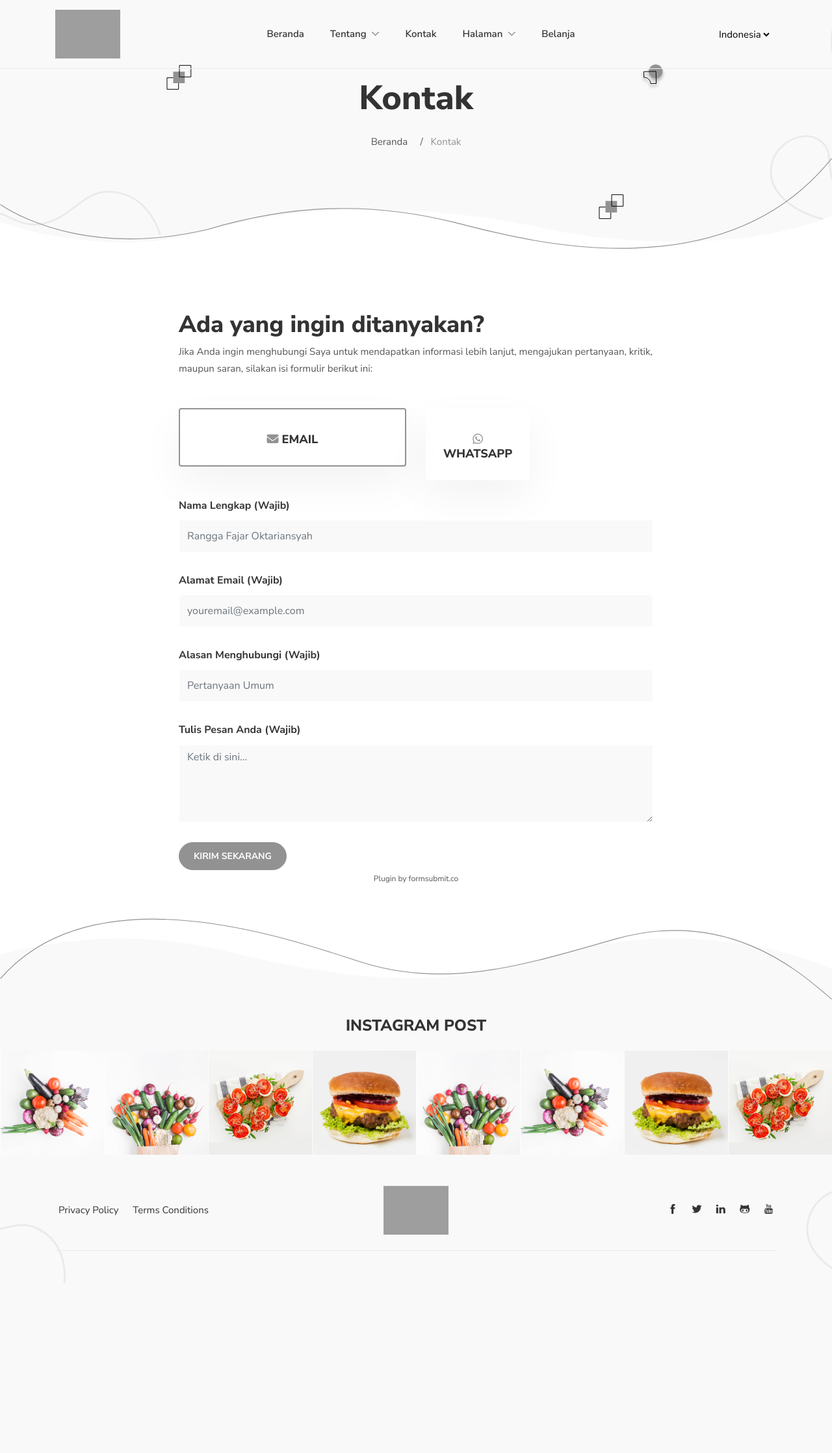
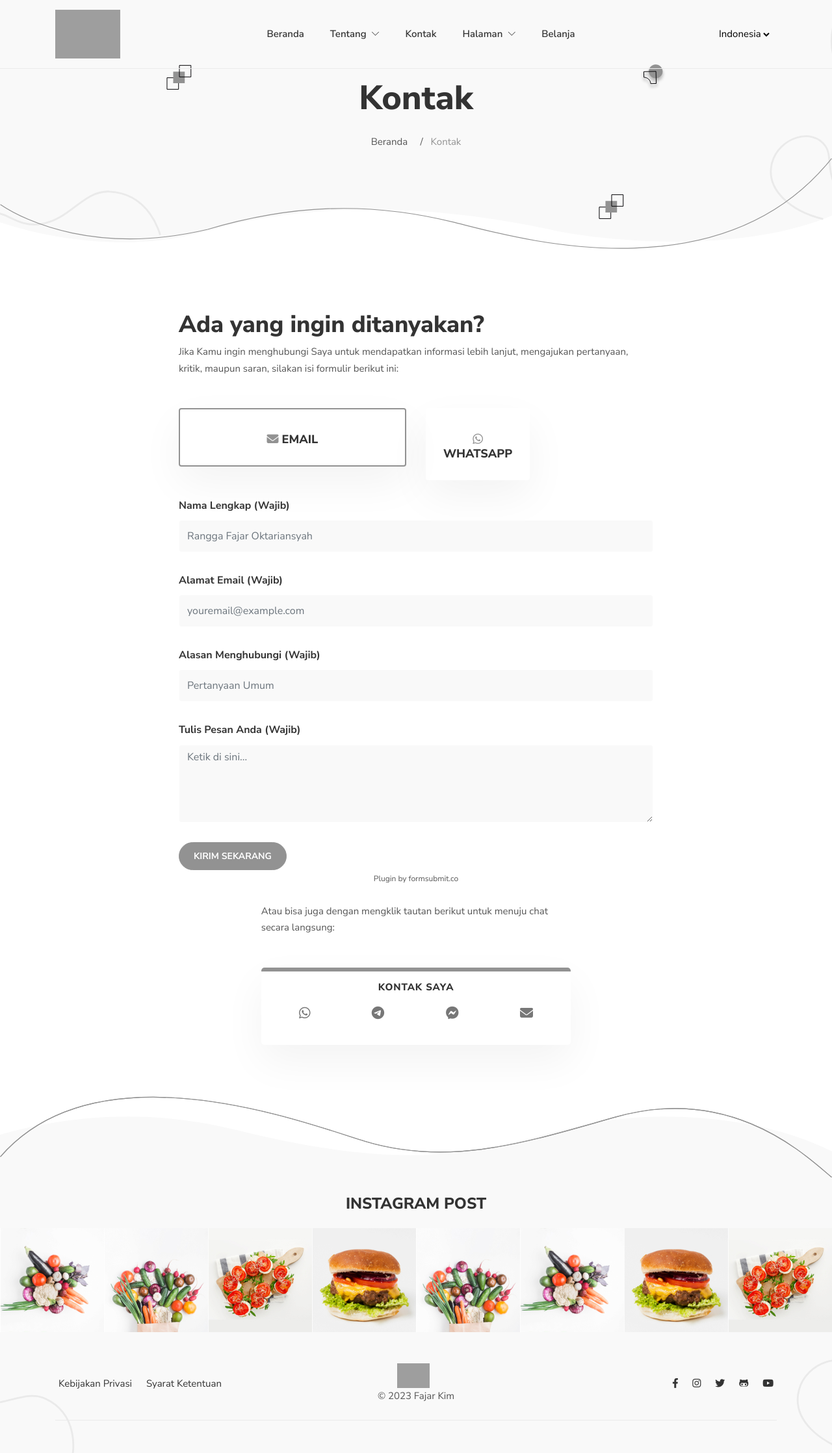
Before and after one commit to FajarKim/fajarkim.github.io, a PHP site: page /contact.html in a window 1280 px wide. Shown: the whole page at 65% size. Before the commit the page ends 1975 px from the top, so only its background shows below. Run offline with PHP 8.4, Linux system fonts and the light colour scheme; some libraries are stand-ins or nearby versions; grey boxes are pictures that could not be loaded.

Commit message:
Update files

```diff
--- a/assets/css/style.css
+++ b/assets/css/style.css
@@ -986,7 +986,7 @@ mark {
   left: 2rem;
 }
 .content .notices.info p {
-  border-top: 30px solid #F0B37E;
+  border-top: 30px solid #75F082;
   background: #F9F9F9;
 }
 .content .notices.info p::after {
--- a/assets/htminc/waform-id.htm
+++ b/assets/htminc/waform-id.htm
@@ -9,26 +9,23 @@
 <form>
 <div class="form-group">
 <label for="name">Nama Lengkap (Wajib)</label>
-<input class="validate form-control" id="wa_name" name="name" placeholder="Rangga Fajar Oktariansyah" required="" type="text" value=''/>
+<input class="validate form-control" id="wa_name" name="name" placeholder="Rangga Fajar Oktariansyah" required type="text" value=''/>
 </div>
 <div class="form-group">
 <label for="number">Nomor WhatsApp (Wajib)</label>
-<input class="validate form-control" id="wa_number" name="count" placeholder="62xxxxxxxxxxx" required="" type="number" value=''/>
+<input class="validate form-control" id="wa_number" name="count" placeholder="62xxxxxxxxxxx" required type="number" value=''/>
 </div>
 <div class="form-group">
 <label for="subject">Alasan Menghubungi (Wajib)</label>
-<input class="validate form-control" id="wa_subject" name="subject" placeholder="Pertanyaan Umum" required="" type="text" value=''/>
+<input class="validate form-control" id="wa_subject" name="subject" placeholder="Pertanyaan Umum" required type="text" value=''/>
 </div>
 <div class="form-group">
 <label for="message">Tulis Pesan Anda (Wajib)</label>
 <textarea class="form-control" id='wa_textarea' placeholder="Ketik di sini..." maxlength='5000' row='1' required></textarea>
 </div>
-<div class="form-group">
-<div class="g-recaptcha" data-sitekey="6LdcuV8mAAAAAHV9kSASzAvZZz9tfjSsOKOlKD5C"></div>
-</div>
-<a style="text-decoration:none" class="send_form" href="javascript:void" type="submit" title="Kirim Sekarang"><button class="btn btn-primary">Kirim Sekarang</button></a>
+<button style="text-decoration:none" class="send_form btn btn-primary" href="javascript:void" type="submit" title="Kirim Sekarang">Kirim Sekarang</button>
 </form>
-
+<small><div id="text-info"></div></small>
 <center><small>Created by www.idblanter.com</small></center>
 
 <script type="text/javascript">
@@ -40,6 +37,7 @@ var input_blanter = document.getElementById('wa_number');
 var walink = 'https://web.whatsapp.com/send',
     phone = '6285659850910',
     walink2 = 'Halo 👋🏻';
+    text_yes = 'Terkirim';
 
 /* Smartphone Support */
 if (/Android|webOS|iPhone|iPad|iPod|BlackBerry|IEMobile|Opera Mini/i.test(navigator.userAgent)) {
@@ -64,6 +62,7 @@ var blanter_whatsapp = walink + '?phone=' + phone + '&text=' + walink2 + '%0A%0A
 
 /* Whatsapp Window Open */
 window.open(blanter_whatsapp,'_blank');
+document.getElementById("text-info").innerHTML = '<div class="content notices info"><p>'+text_yes+'</p></div>';
 }
 });
 //]]>
--- a/contact.html
+++ b/contact.html
@@ -30,18 +30,10 @@
   <meta property="og:url" content="" />
   <meta property="og:updated_time" content="2020-03-15T15:40:24+06:00" />
 
-    <!-- Load Library Google reCaptcha -->
-  <script src='https://www.google.com/recaptcha/api.js'></script>
-
   <script src="/assets/plugins/jQuery/jquery.min.js"></script>
   <script>
      $(function() {
     	$("#footerHTMLinclude").load("/assets/htminc/footer-id.htm");
-     });
-  </script>
-  <script>
-     $(function() {
-    	$("#navbarHTMLinclude").load("/assets/htminc/nav-banner-id.htm");
      });
   </script>
   <script>
@@ -53,7 +45,75 @@
 <body>
 <!-- navigation -->
 <header class="navigation fixed-top">
-  <div id="navbarHTMLinclude"></div>
+  <!-- navigation -->
+  <div class="container">
+    <nav class="navbar navbar-expand-lg navbar-white">
+      <a class="navbar-brand order-1" href="https://fajarkim.github.io">
+        <img class="img-fluid" width="100px" src="/assets/images/logo.svg"
+          alt="Beranda | Fajar Kim">
+      </a>
+      <div class="collapse navbar-collapse text-center order-lg-2 order-3" id="navigation">
+        <ul class="navbar-nav mx-auto">
+          <li class="nav-item">
+            <a class="nav-link" href="https://fajarkim.github.io">Beranda</a>
+          </li>
+          <li class="nav-item dropdown">
+            <a class="nav-link" href="#" role="button" data-toggle="dropdown" aria-haspopup="true"
+              aria-expanded="false">
+              Tentang <i class="ti-angle-down ml-1"></i>
+            </a>
+            <div class="dropdown-menu">
+
+              <a class="dropdown-item" href="https://fajarkim.github.io/about-me">Tentang Saya</a>
+
+              <a class="dropdown-item" href="https://fajarkim.github.io/about-us">Tentang Penulis</a>
+
+            </div>
+          </li>
+
+          <li class="nav-item">
+            <a class="nav-link" href="https://fajarkim.github.io/contact">Kontak</a>
+          </li>
+
+          <li class="nav-item dropdown">
+            <a class="nav-link" href="#" role="button" data-toggle="dropdown" aria-haspopup="true"
+              aria-expanded="false">Halaman <i class="ti-angle-down ml-1"></i>
+            </a>
+            <div class="dropdown-menu">
+
+              <a class="dropdown-item" href="https://fajarkim.github.io/author-single">Blog</a>
+
+              <a class="dropdown-item" href="https://fajarkim.github.io/author-single">Postingan</a>
+
+              <a class="dropdown-item" href="https://fajarkim.github.io/author">Repositori</a>
+
+              <a class="dropdown-item" href="https://fajarkim.github.io/privacy-policy">Kebijakan Privasi</a>
+
+              <a class="dropdown-item" href="https://fajarkim.github.io/terms-conditions">Syarat Ketentuan</a>
+
+            </div>
+          </li>
+
+          <li class="nav-item">
+            <a class="nav-link" href="https://fajarkim.github.io/shop">Belanja</a>
+          </li>
+        </ul>
+      </div>
+
+      <div class="order-2 order-lg-3 d-flex align-items-center">
+        <select class="m-2 border-0 bg-transparent" id="select-language">
+          <option id="en" value="" selected>Indonesia</option>
+          <option id="fr" value="">English</option>
+          <option id="fr" value="">Français</option>
+        </select>
+
+        <button class="navbar-toggler border-0 order-1" type="button" data-toggle="collapse" data-target="#navigation">
+          <i class="ti-menu"></i>
+        </button>
+      </div>
+
+    </nav>
+  </div>
 </header>
 <!-- /navigation -->
 <div class="header text-center">
@@ -124,18 +184,18 @@
       <div class="col-lg-8 mx-auto">
 
         <div class="content mb-5">
-          <h2 id="we-would-love-to-hear-from-you">Ada yang ingin ditanyakan?</h2>
-          <p>Jika Anda ingin menghubungi Saya untuk mendapatkan informasi lebih lanjut, mengajukan pertanyaan, kritik, maupun saran, silakan isi formulir berikut ini:</p>
+          <h2>Ada yang ingin ditanyakan?</h2>
+          <p>Jika Kamu ingin menghubungi Saya untuk mendapatkan informasi lebih lanjut, mengajukan pertanyaan, kritik, maupun saran, silakan isi formulir berikut ini:</p>
         </div>
 
         <ul class="nav nav-pills nav-pills-icon row text-center" id="myTab" role="tablist">
         <li class="nav-item col-md-6 col-sm-6" role="presentation">
-           <a class="nav-link shadow active" id="tab-one" data-toggle="tab" href="#tabOne" role="tab" aria-controls="tabOne" aria-selected="true">
+           <a class="nav-link shadow active" id="tab-sendemail" data-toggle="tab" href="#sendEmail" role="tab" aria-controls="sendEmail" aria-selected="true">
               <h4 class="text-uppercase mt-3 d-block"><font color="#929292"><span class="fas fa-envelope"></font> Email</h4>
            </a>
         </li>
         <li class="nav-item col-md-3 col-sm-6" role="presentation">
-           <a class="nav-link shadow" id="tab-two" data-toggle="tab" href="#tabTwo" role="tab" aria-controls="tabTwo" aria-selected="false">
+           <a class="nav-link shadow" id="tab-sendwa" data-toggle="tab" href="#sendWhatsApp" role="tab" aria-controls="sendWhatsApp" aria-selected="false">
             <h4 class="text-uppercase mt-3 d-block"><font color="#929292"><span class="fab fa-whatsapp"></font> WhatsApp</h4>
          </a>
         </li>
@@ -144,7 +204,7 @@
      <div class="row">
          <div class="col-12">
             <div class="tab-content" id="myTabContent">
-               <div class="tab-pane fade show active" id="tabOne" role="tabpanel" aria-labelledby="tab-one">
+               <div class="tab-pane fade show active" id="sendEmail" role="tabpanel" aria-labelledby="tab-sendemail">
                   <div class="content"></br>
                      <form method="POST" action="https://formsubmit.co/fajarrkim@gmail.com" target="_blank">
                        <div class="form-group">
@@ -157,28 +217,44 @@
                        </div>
                        <div class="form-group">
                          <label for="subject">Alasan Menghubungi (Wajib)</label>
-                         <input type="text" name="_subject" id="reason" class="form-control" placeholder="Pertanyaan Umum" required>
+                         <input type="text" name="_subject" id="subject" class="form-control" placeholder="Pertanyaan Umum" required>
                        </div>
                        <div class="form-group">
                          <label for="message">Tulis Pesan Anda (Wajib)</label>
                          <textarea name="message" id="message" class="form-control" placeholder="Ketik di sini..." required></textarea>
-                       </div>
-                       <div class="form-group">
-                         <div class="g-recaptcha" data-sitekey="6LdcuV8mAAAAAHV9kSASzAvZZz9tfjSsOKOlKD5C"></div>
                        </div>
                        <button type="submit" class="btn btn-primary">Kirim Sekarang</button>
                      </form>
                      <center><small>Plugin by formsubmit.co</small></center>
                  </div>
              </div>
-             <div class="tab-pane fade" id="tabTwo" role="tabpanel" aria-labelledby="tab-two">
+             <div class="tab-pane fade" id="sendWhatsApp" role="tabpanel" aria-labelledby="tab-sendwa">
                   <div class="content"></br>
                      <div id="whatsappSend"></div>
-                 </div>
+                  </div>
              </div>
-         </div>
+          </div>
+        </div>
+     </div>
+
+     <div class="row">
+      <div class="col-lg-8 mx-auto">
+
+        <div class="content mb-5">
+        	</br><p>Atau bisa juga dengan mengklik tautan berikut untuk menuju chat secara langsung:</p>
+        </div>
+        <div class="widget">
+    <h4 class="widget-title"><span>Kontak Saya</span></h4>
+    <ul class="list-inline widget-social">
+      <li class="list-inline-item"><a href="https://wa.me/6285659850910"><span class="fab fa-whatsapp"></span></a></li>
+      <li class="list-inline-item"><a href="https://t.me/FajarThea"><span class="fab fa-telegram"></span></a></li>
+      <li class="list-inline-item"><a href="https://m.me/fajarrkim"><span class="fab fa-facebook-messenger"></span></a></li>
+      <li class="list-inline-item"><a href="mailto:fajarrkim@gmail.com"><span class="fas fa-envelope"></span></a></li>
+    </ul>
+  </div>
+       </div>
       </div>
-    </div>
+     </div>
   </div>
 </section>
 
@@ -205,38 +281,8 @@
       </div>
   </div>
 
-  <div class="container">
-      <div class="row align-items-center">
-      <div class="col-md-5 text-center text-md-left mb-4">
-          <ul class="list-inline footer-list mb-0">
-            <li class="list-inline-item"><a href="privacy-policy.html">Privacy Policy</a></li>
-            <li class="list-inline-item"><a href="terms-conditions.html">Terms Conditions</a></li>
-          </ul>
-      </div>
-      <div class="col-md-2 text-center mb-4">
-          <a href="index.html"><img class="img-fluid" width="100px" src="/assets/images/logo.svg" alt="Reader | Hugo Personal Blog Template"></a>
-      </div>
-      <div class="col-md-5 text-md-right text-center mb-4">
-          <ul class="list-inline footer-list mb-0">
-
-          <li class="list-inline-item"><a href="#"><i class="ti-facebook"></i></a></li>
-
-          <li class="list-inline-item"><a href="#"><i class="ti-twitter-alt"></i></a></li>
-
-          <li class="list-inline-item"><a href="#"><i class="ti-linkedin"></i></a></li>
-
-          <li class="list-inline-item"><a href="#"><i class="ti-github"></i></a></li>
-
-          <li class="list-inline-item"><a href="#"><i class="ti-youtube"></i></a></li>
-
-          </ul>
-      </div>
-      <div class="col-12">
-          <div class="border-bottom border-default"></div>
-      </div>
-      </div>
-  </div>
-  </footer>
+  <div id="footerHTMLinclude"></div>
+</footer>
 
 
   <!-- JS Plugins -->
```
